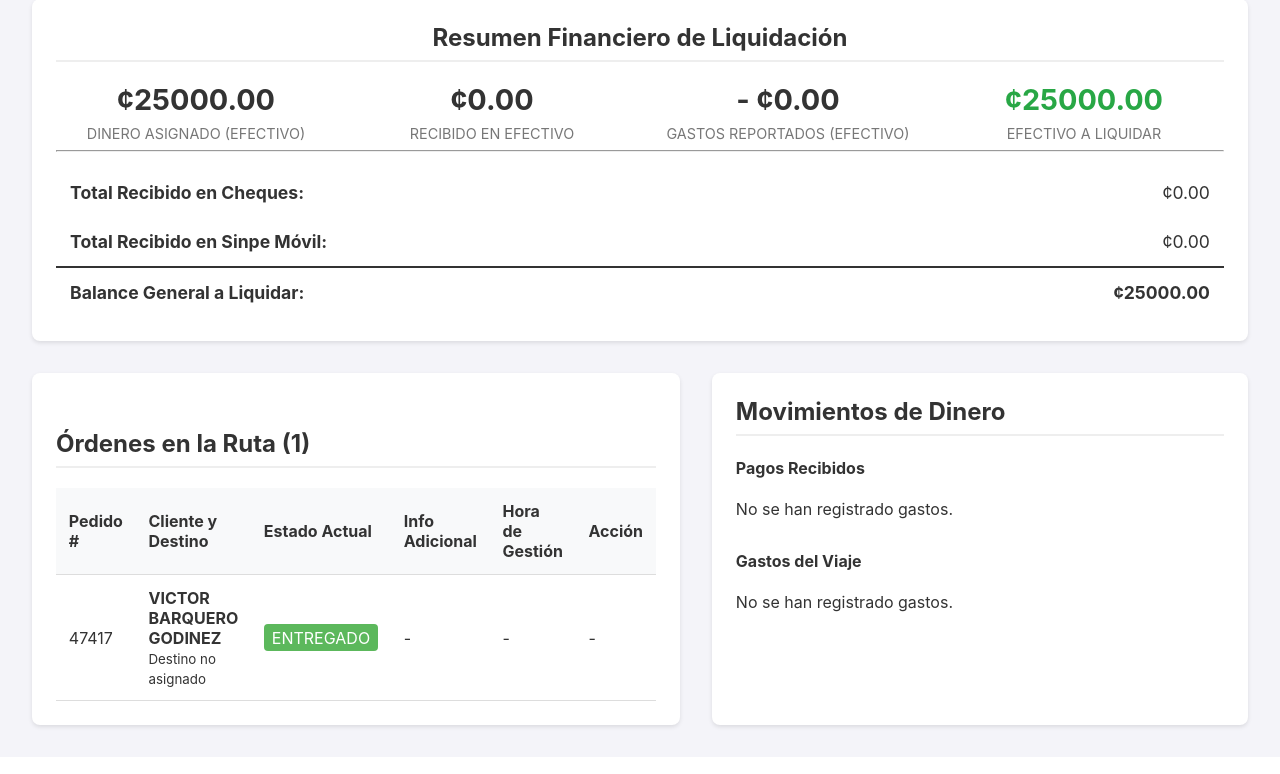
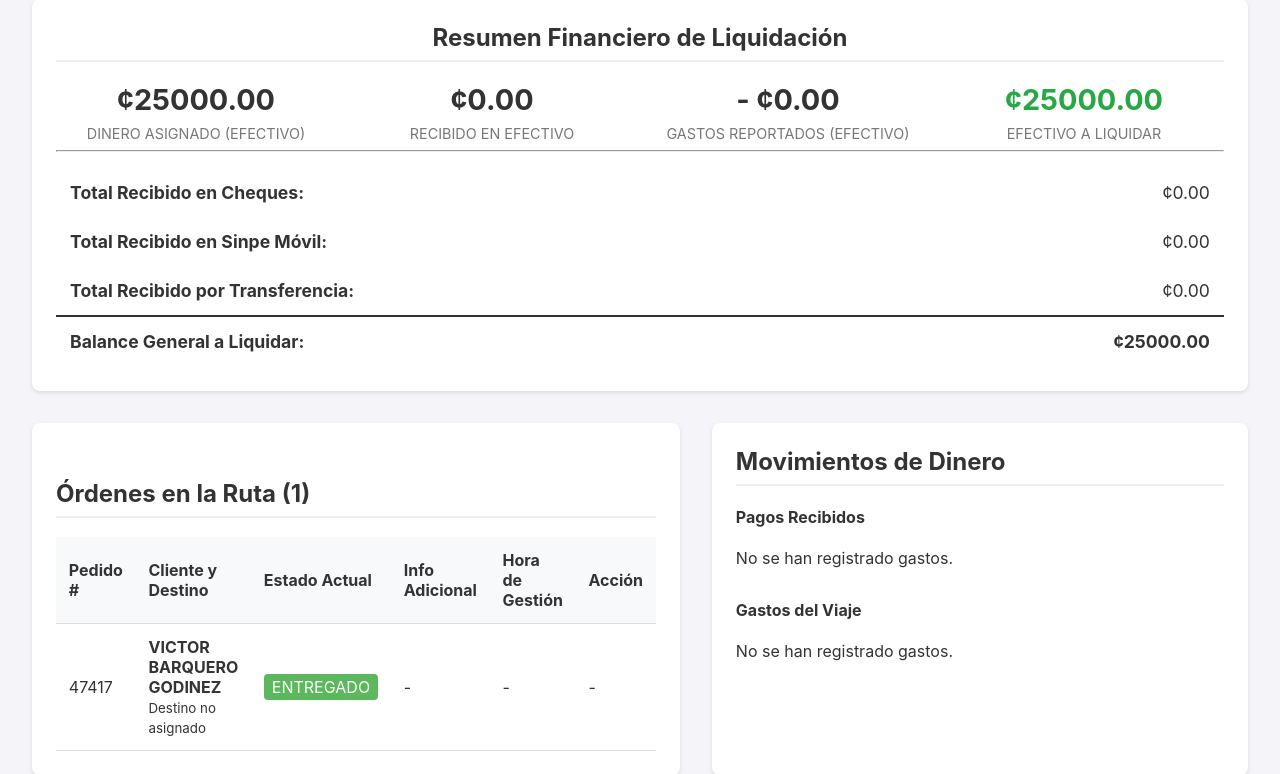
Before and after one commit to edw72/picking_packing, a Flask app: page /ruta/2 in a window 1280 px wide. Shown: the part 296-1070 px from the top of the page. Before the commit the page ends 1026 px from the top, so only its background shows below. Run offline with Flask 3, Linux system fonts and the light colour scheme; a user stored in the database is signed in; data comes from the database, SQL or seed files in the repository; both versions use the stored data as it was after the commit.

Commit message:
fix:se agrego metodo de pago Transferencia Bancaria

```diff
--- a/app.py
+++ b/app.py
@@ -1585,7 +1585,7 @@ def detalle_ruta(ruta_id):
     gastos_ruta = db.session.execute(db.select(GastoViaje).where(GastoViaje.hoja_de_ruta_id == ruta.id)).scalars().all()
 
     total_recibido = 0
-    desglose_pagos = {'EFECTIVO': 0.0, 'CHEQUE': 0.0, 'SINPE_MOVIL': 0.0}
+    desglose_pagos = {'EFECTIVO': 0.0, 'CHEQUE': 0.0, 'SINPE_MOVIL': 0.0, 'TRANSFERENCIA_BANCARIA': 0.0}
     for t in transacciones_ruta:
         total_recibido += t.monto_recibido
         if t.metodo_pago in desglose_pagos:
@@ -1781,7 +1781,8 @@ def detalle_ruta_conductor():
     desglose_pagos = {
         'EFECTIVO': 0.0,
         'CHEQUE': 0.0,
-        'SINPE_MOVIL': 0.0
+        'SINPE_MOVIL': 0.0,
+        'TRANSFERENCIA_BANCARIA': 0.0
     }
     for t in transacciones_ruta:
         total_recibido += t.monto_recibido
--- a/templates/detalle_ruta.html
+++ b/templates/detalle_ruta.html
@@ -165,6 +165,7 @@
     <table style="text-align: left; margin-top: 1rem; font-size: 1.1rem; border: none;">
         <tr style="border: none;"><td style="border: none;"><strong>Total Recibido en Cheques:</strong></td><td style="text-align: right; border: none;">¢{{ '%.2f'|format(desglose_pagos.CHEQUE) }}</td></tr>
         <tr style="border: none;"><td style="border: none;"><strong>Total Recibido en Sinpe Móvil:</strong></td><td style="text-align: right; border: none;">¢{{ '%.2f'|format(desglose_pagos.SINPE_MOVIL) }}</td></tr>
+        <tr style="border: none;"><td style="border: none;"><strong>Total Recibido por Transferencia:</strong></td><td style="text-align: right; border: none;">¢{{ '%.2f'|format(desglose_pagos.TRANSFERENCIA_BANCARIA) }}</td></tr>
         <tr style="border-top: 2px solid #333; font-weight: bold;"><td style="border: none;">Balance General a Liquidar:</td><td style="text-align: right; border: none;">¢{{ '%.2f'|format(balance) }}</td></tr>
     </table>
 </div>
--- a/templates/detalle_ruta_conductor.html
+++ b/templates/detalle_ruta_conductor.html
@@ -71,6 +71,7 @@
     <table style="text-align: left; margin-top: 1rem; font-size: 1.1rem; border: none; max-width: 400px; margin-left: auto; margin-right: auto;">
         <tr style="border: none;"><td style="border: none;"><strong>Cheques a Entregar:</strong></td><td style="text-align: right; border: none;">¢{{ '%.2f'|format(desglose_pagos.CHEQUE) }}</td></tr>
         <tr style="border: none;"><td style="border: none;"><strong>Sinpe Móvil Reportado:</strong></td><td style="text-align: right; border: none;">¢{{ '%.2f'|format(desglose_pagos.SINPE_MOVIL) }}</td></tr>
+        <tr style="border: none;"><td style="border: none;"><strong>Total Recibido por Transferencia:</strong></td><td style="text-align: right; border: none;">¢{{ '%.2f'|format(desglose_pagos.TRANSFERENCIA_BANCARIA) }}</td></tr>
     </table>
 </div>
 <!-- === FIN: RESUMEN FINANCIERO CORREGIDO === -->
@@ -106,6 +107,7 @@
                         <option value="EFECTIVO">Efectivo</option>
                         <option value="CHEQUE">Cheque</option>
                         <option value="SINPE_MOVIL">Sinpe Móvil</option>
+                        <option value="TRANSFERENCIA_BANCARIA">Transferencia Bancaria</option>
                     </select>
                 </div>
                 <div class="form-group">
```
Also changed, not shown: instance/picking_app.db.
